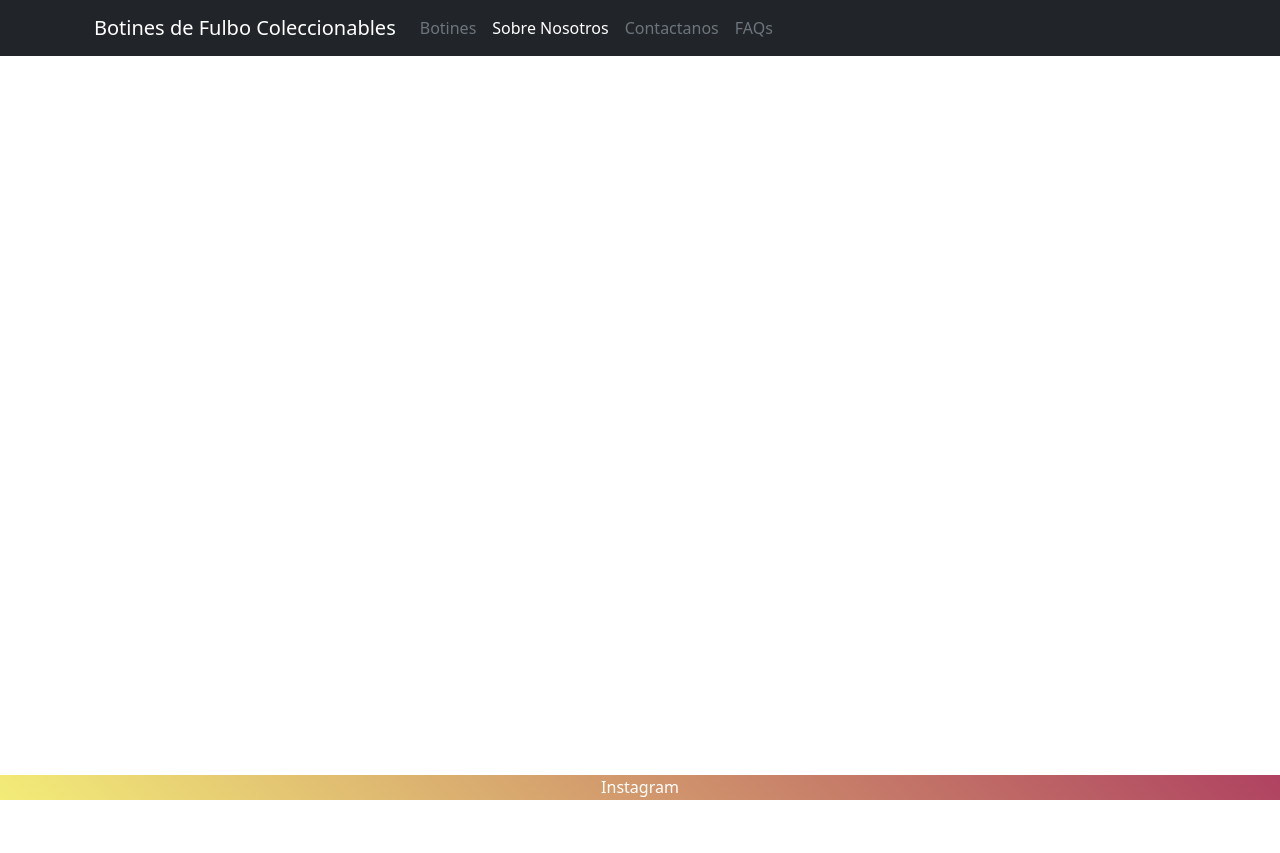
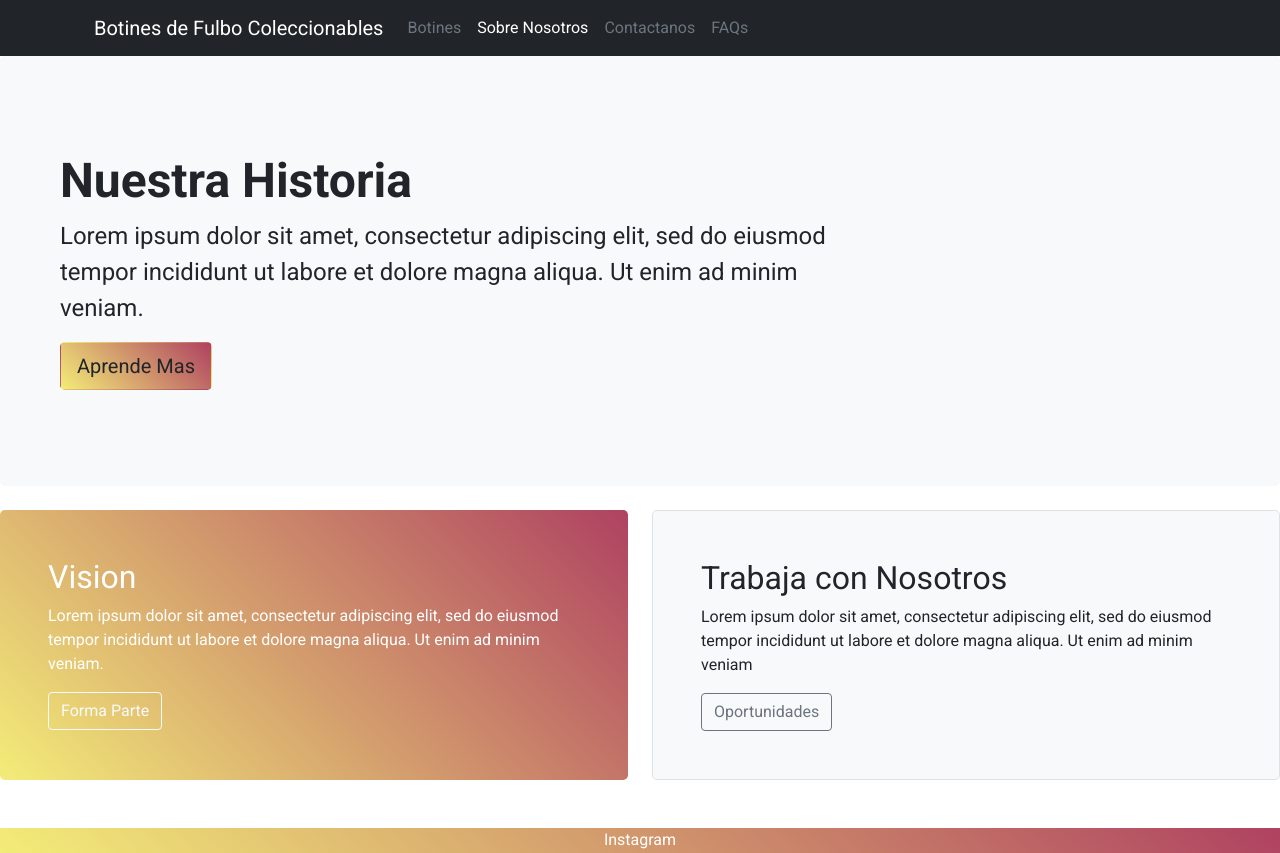
Before and after one commit to Lfada/botines, a website: page sobrenosotros.html in a window 1280 px wide. Before the commit the page ends 800 px from the top, so only its background shows below. Drawn offline with nearby package versions, Linux system fonts and the light colour scheme.

Commit message:
correccion tarea entrega final

```diff
--- a/scss/_main.scss
+++ b/scss/_main.scss
@@ -78,3 +78,7 @@ body{
 	background-color: #fff;
 	color: #fff;
 }
+
+.gradiente{
+  background: -webkit-linear-gradient(45deg, #f3ec78, #af4261);
+}
--- a/sobrenosotros.html
+++ b/sobrenosotros.html
@@ -36,8 +36,32 @@
         </nav>
       </div>
     </div>
-<div>
-  <footer id="pie" class="text-center fixed-bottom"><a class="text-decoration-none text-white" href="https://www.instagram.com/toffem/?hl=en">Instagram</a></footer>
+
+ <div class="p-5 mb-4 m-10 bg-light rounded-3">
+      <div class="container-fluid py-5">
+        <h1 class="display-5 fw-bold">Nuestra Historia</h1>
+        <p class="col-md-8 fs-4">Lorem ipsum dolor sit amet, consectetur adipiscing elit, sed do eiusmod tempor incididunt ut labore et dolore magna aliqua. Ut enim ad minim veniam.</p>
+        <button class="btn gradiente btn-lg" type="button">Aprende Mas</button>
+      </div>
+    </div>
+    <div class="row align-items-md-stretch">
+      <div class="col-md-6">
+        <div class="h-100 p-5 text-white gradiente rounded-3">
+          <h2>Vision</h2>
+          <p>Lorem ipsum dolor sit amet, consectetur adipiscing elit, sed do eiusmod tempor incididunt ut labore et dolore magna aliqua. Ut enim ad minim veniam.</p>
+          <button class="btn btn-outline-light" type="button">Forma Parte</button>
+        </div>
+      </div>
+      <div class="col-md-6">
+        <div class="h-100 p-5 bg-light border rounded-3">
+          <h2>Trabaja con Nosotros</h2>
+          <p>Lorem ipsum dolor sit amet, consectetur adipiscing elit, sed do eiusmod tempor incididunt ut labore et dolore magna aliqua. Ut enim ad minim veniam</p>
+          <button class="btn btn-outline-secondary" type="button">Oportunidades</button>
+        </div>
+      </div>
+    </div>
+ </div>
+<footer id="pie" class="text-center my-5"><a class="text-decoration-none text-white" href="https://www.instagram.com/toffem/?hl=en">Instagram</a></footer>
 </div>
  <script src="https://cdn.jsdelivr.net/npm/bootstrap@5.1.3/dist/js/bootstrap.bundle.min.js" integrity="sha384-ka7Sk0Gln4gmtz2MlQnikT1wXgYsOg+OMhuP+IlRH9sENBO0LRn5q+8nbTov4+1p" crossorigin="anonymous"></script>
 </body>
```
Also changed, not shown: preguntas.html (+43 -2 lines), css/estilos.css.
